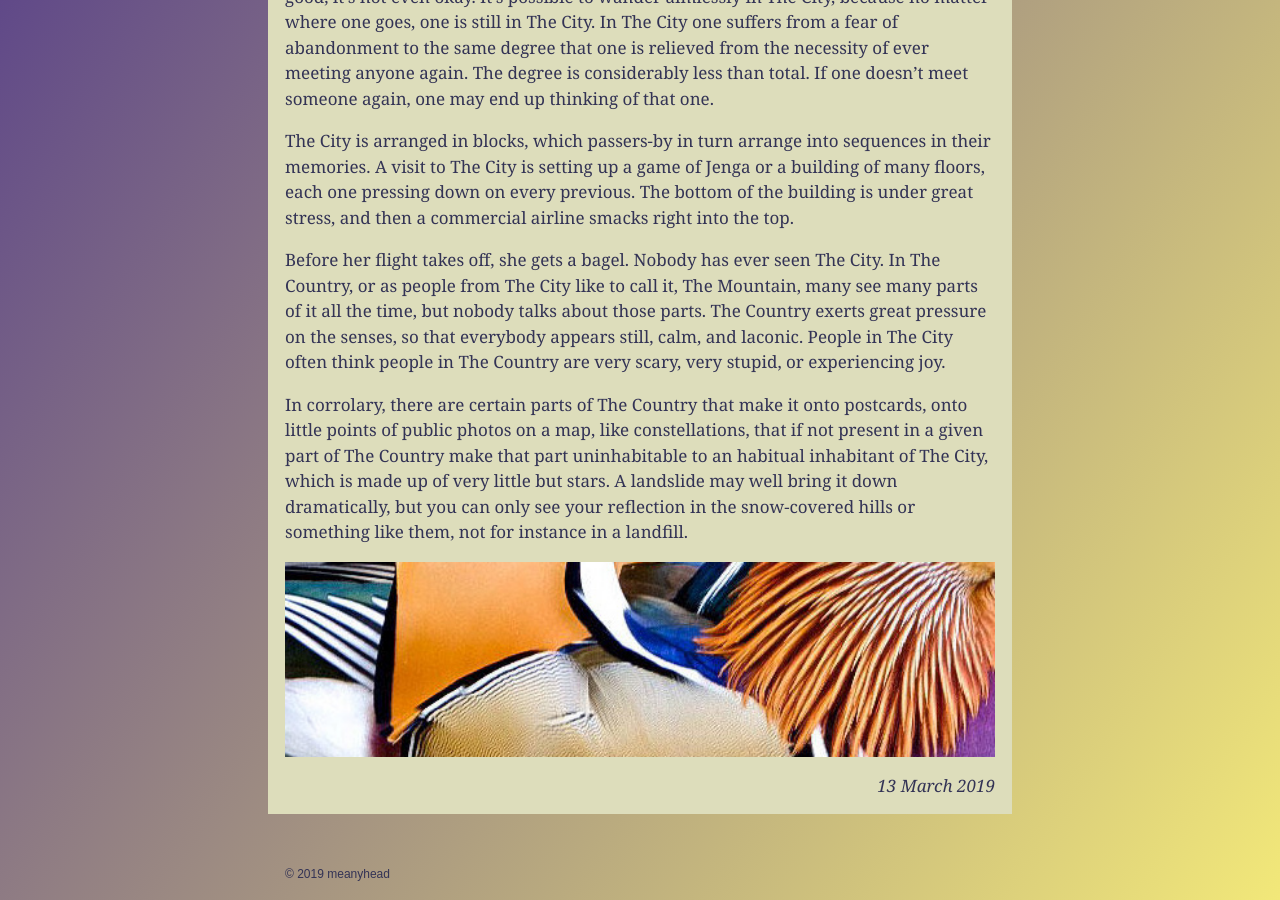
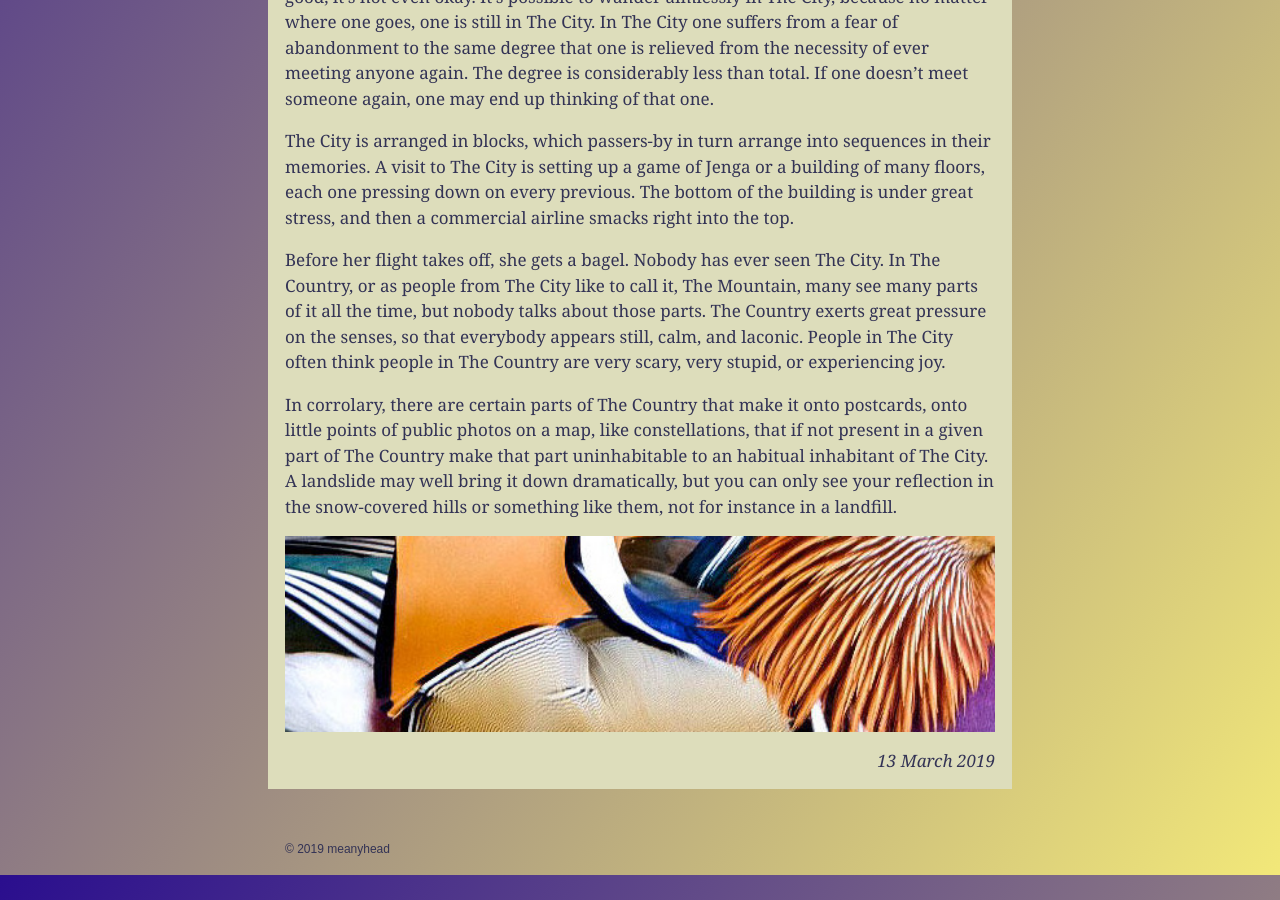
Before and after one commit to meanyhead/meanyhead.github.io, a Jekyll site: the page built from _posts/2019-3-13-the-city.md, in a window 1280 px wide and 900 px high, scrolled down 1059 px. Built offline with Jekyll 4.4.1, drawn with Linux system fonts in a browser that asks for light colours; comment, search, counter and statistics services are not loaded.

Commit message:
no stars

```diff
--- a/_posts/2019-3-13-the-city.md
+++ b/_posts/2019-3-13-the-city.md
@@ -17,6 +17,6 @@ The City is arranged in blocks, which passers-by in turn arrange into sequences
 
 Before her flight takes off, she gets a bagel. Nobody has ever seen The City. In The Country, or as people from The City like to call it, The Mountain, many see many parts of it all the time, but nobody talks about those parts. The Country exerts great pressure on the senses, so that everybody appears still, calm, and laconic. People in The City often think people in The Country are very scary, very stupid, or experiencing joy.
 
-In corrolary, there are certain parts of The Country that make it onto postcards, onto little points of public photos on a map, like constellations, that if not present in a given part of The Country make that part uninhabitable to an habitual inhabitant of The City, which is made up of very little but stars. A landslide may well bring it down dramatically, but you can only see your reflection in the snow-covered hills or something like them, not for instance in a landfill.
+In corrolary, there are certain parts of The Country that make it onto postcards, onto little points of public photos on a map, like constellations, that if not present in a given part of The Country make that part uninhabitable to an habitual inhabitant of The City. A landslide may well bring it down dramatically, but you can only see your reflection in the snow-covered hills or something like them, not for instance in a landfill.
 
 ![plumage]({{ site.baseurl }}/res/img/plumage.jpg)
```
